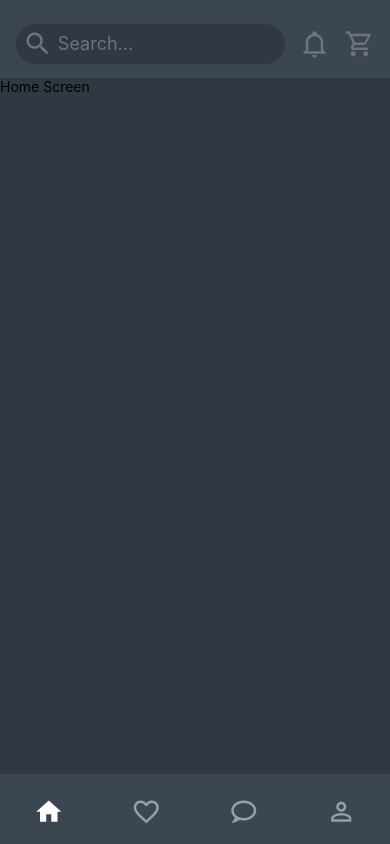
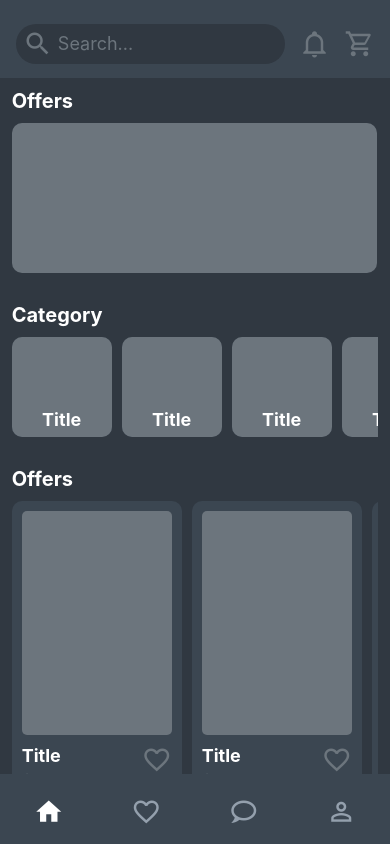
Before and after one commit to n0l3r/Vapelussion, a React Native app: screen / in a window 390 px wide. Built offline with nearby package versions, Linux system fonts and the light colour scheme.

Commit message:
wireframes home

```diff
--- a/screens/Home.js
+++ b/screens/Home.js
@@ -1,13 +1,140 @@
-import { View, Text, StyleSheet } from 'react-native'
+import { View, Text, StyleSheet, Image, Dimensions, ScrollView } from 'react-native'
+import Icon from 'react-native-vector-icons/MaterialCommunityIcons';
 
 // colors
 import Colors from '../utils';
 
 const Home = () => {
     return (
-        <View style={styles.container}>
-            <Text>Home Screen</Text>
-        </View>
+        <ScrollView style={styles.container}>
+            {/* offers */}
+            <View style={styles.content}>
+                <Text style={styles.title}>Offers</Text>
+                <View style={styles.horizontalScroll}>
+                    <ScrollView horizontal={true} showsHorizontalScrollIndicator={false} >
+                        <View style={styles.cardHorizontal}>
+                            <View style={styles.cardImgHorizontal}>
+
+                            </View>
+                        </View>
+
+                        <View style={styles.cardHorizontal}>
+                            <View style={styles.cardImgHorizontal}>
+
+                            </View>
+                        </View>
+                    </ScrollView>
+                </View>
+            </View>
+
+            {/* Category */}
+            <View style={styles.content}>
+                <Text style={styles.title}>Category</Text>
+                <View style={styles.horizontalScroll}>
+                    <ScrollView horizontal={true} showsHorizontalScrollIndicator={false}>
+                        <View style={styles.cardSquare}>
+                            <View style={styles.cardHeaderSquare}>
+
+                            </View>
+                            <View style={styles.cardFooterSquare}>
+                                <Text style={styles.cardTitle}>Title</Text>
+                            </View>
+                        </View>
+
+                        <View style={styles.cardSquare}>
+                            <View style={styles.cardHeaderSquare}>
+
+                            </View>
+                            <View style={styles.cardFooterSquare}>
+                                <Text style={styles.cardTitle}>Title</Text>
+                            </View>
+                        </View>
+
+                        <View style={styles.cardSquare}>
+                            <View style={styles.cardHeaderSquare}>
+
+                            </View>
+                            <View style={styles.cardFooterSquare}>
+                                <Text style={styles.cardTitle}>Title</Text>
+                            </View>
+                        </View>
+
+                        <View style={styles.cardSquare}>
+                            <View style={styles.cardHeaderSquare}>
+
+                            </View>
+                            <View style={styles.cardFooterSquare}>
+                                <Text style={styles.cardTitle}>Title</Text>
+                            </View>
+                        </View>
+
+                        <View style={styles.cardSquare}>
+                            <View style={styles.cardHeaderSquare}>
+
+                            </View>
+                            <View style={styles.cardFooterSquare}>
+                                <Text style={styles.cardTitle}>Title</Text>
+                            </View>
+                        </View>
+
+                    </ScrollView>
+                </View>
+            </View>
+
+            {/* offers */}
+            <View style={styles.content}>
+                <Text style={styles.title}>Offers</Text>
+                <View style={styles.horizontalScroll}>
+                    <ScrollView horizontal={true} showsHorizontalScrollIndicator={false} >
+                        <View style={styles.cardVertical}>
+                            <View style={styles.cardHeader}>
+                            </View>
+                            <View style={styles.cardFooter}>
+                                <View style={styles.cardFooterLeft}>
+                                    <Text style={styles.cardTitle}>Title</Text>
+                                    <Text style={styles.cardPrice}>$ 100</Text>
+                                </View>
+
+                                {/* icon heart */}
+                                <Icon name="heart-outline" size={30} color={Colors.secondary} />
+                            </View>
+                        </View>
+
+                        <View style={styles.cardVertical}>
+                            <View style={styles.cardHeader}>
+                            </View>
+                            <View style={styles.cardFooter}>
+                                <View style={styles.cardFooterLeft}>
+                                    <Text style={styles.cardTitle}>Title</Text>
+                                    <Text style={styles.cardPrice}>$ 100</Text>
+                                </View>
+
+                                {/* icon heart */}
+                                <Icon name="heart-outline" size={30} color={Colors.secondary} />
+                            </View>
+                        </View>
+
+                        <View style={styles.cardVertical}>
+                            <View style={styles.cardHeader}>
+                            </View>
+                            <View style={styles.cardFooter}>
+                                <View style={styles.cardFooterLeft}>
+                                    <Text style={styles.cardTitle}>Title</Text>
+                                    <Text style={styles.cardPrice}>$ 100</Text>
+                                </View>
+
+                                {/* icon heart */}
+                                <Icon name="heart-outline" size={30} color={Colors.secondary} />
+                            </View>
+                        </View>
+
+
+                    </ScrollView>
+                </View>
+            </View>
+
+
+        </ScrollView>
     )
 }
 
@@ -16,6 +143,97 @@ export default Home
 const styles = StyleSheet.create({
     container: {
         flex: 1,
+        flexDirection: 'column',
         backgroundColor: Colors.bgDark,
+        padding: '3%',
     },
+    content: {
+        marginBottom: 20,
+    },
+    title: {
+        color: Colors.light,
+        fontSize: 20,
+        fontWeight: 'bold',
+    },
+    horizontalScroll: {
+        width: '100%',
+        marginTop: 10,
+        marginBottom: 10,
+    },
+    cardHorizontal: {
+        width: Dimensions.get('window').width - 25,
+        height: 150,
+        borderRadius: 10,
+        elevation: 5,
+        marginRight: 10,
+        backgroundColor: Colors.secondary,
+    },
+    cardImgHorizontal: {
+        width: '100%',
+        height: '100%',
+        borderRadius: 10,
+    },
+    cardSquare: {
+        width: 100,
+        height: 100,
+        borderRadius: 10,
+        elevation: 5,
+        marginRight: 10,
+        backgroundColor: Colors.bgHeader,
+        marginRight: 10,
+    },
+    cardHeaderSquare: {
+        width: '100%',
+        height: '100%',
+        borderRadius: 10,
+        backgroundColor: Colors.secondary,
+    },
+    cardFooterSquare: {
+        width: '100%',
+        height: 30,
+        position: 'absolute',
+        bottom: 0,
+        justifyContent: 'center',
+        alignItems: 'center',
+        borderRadius: 10,
+    },
+    cardVertical: {
+        width: Dimensions.get('window').width / 2 - 25,
+        height: 300,
+        borderRadius: 10,
+        elevation: 5,
+        marginRight: 10,
+        backgroundColor: Colors.bgHeader,
+        padding: 10,
+    },
+    cardHeader: {
+        width: '100%',
+        height: '80%',
+        borderRadius: 5,
+        marginBottom: 10,
+        backgroundColor: Colors.secondary,
+    },
+    cardFooter: {
+        width: '100%',
+        height: '20%',
+        flexDirection: 'row',
+        justifyContent: 'space-between',
+    },
+    cardFooterLeft: {
+        flexDirection: 'column',
+    },
+    cardTitle: {
+        color: Colors.light,
+        fontSize: 18,
+        fontWeight: 'bold',
+        marginBottom: 5,
+    },
+    cardPrice: {
+        color: Colors.secondary,
+        fontSize: 16,
+        fontWeight: 'bold',
+    },
+
+
+
 })
--- a/utils/index.js
+++ b/utils/index.js
@@ -11,6 +11,7 @@ const Colors = {
     blue: '#4A81D4',
     dark: '#323A46',
     foreground: '#37424C',
+    light: '#ffffff',
 }
 
 export default Colors
```
